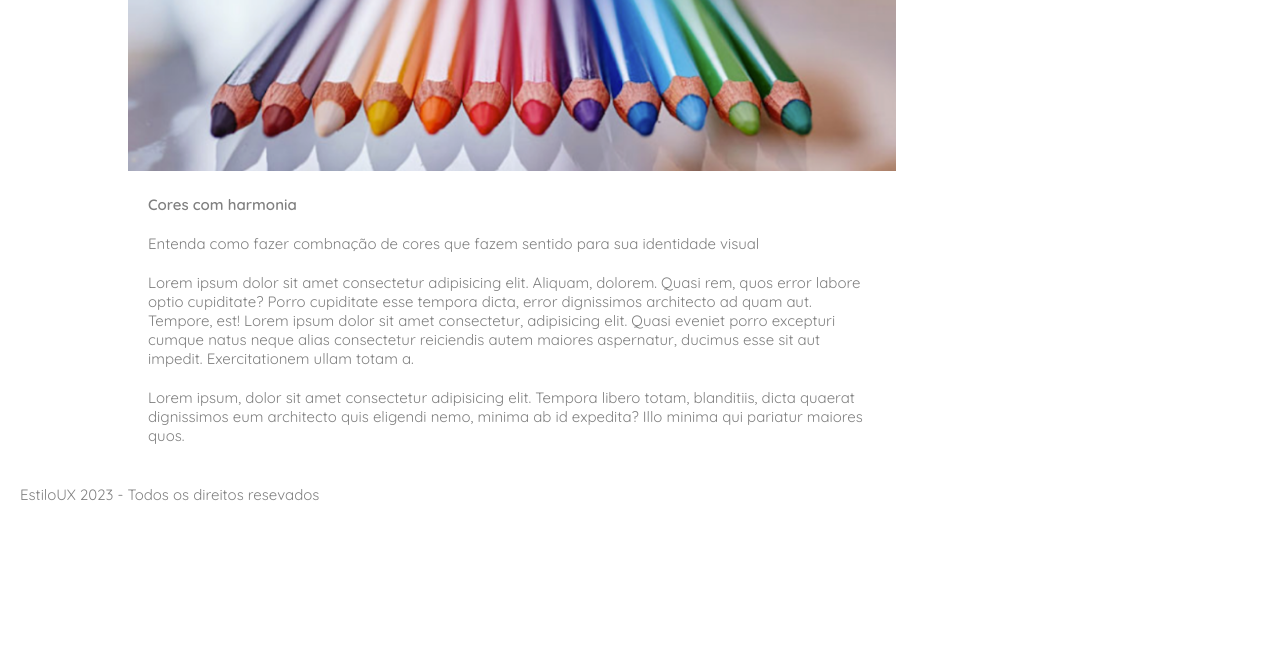
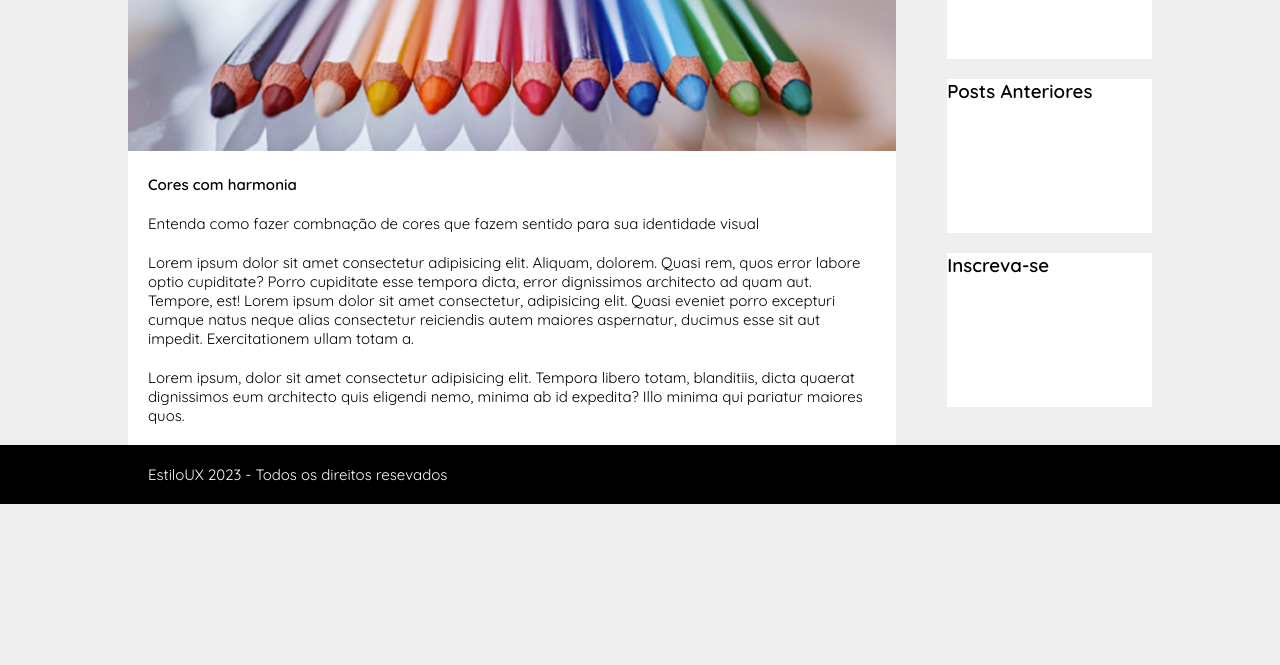
Before and after one commit to dudugt/First_project, a plain HTML site: page Index.html in a window 1280 px wide. Shown: the part 135-800 px from the top of the page. Drawn offline with Linux system fonts and the light colour scheme.

Commit message:
Projeto quase finalizado

```diff
--- a/Index.html
+++ b/Index.html
@@ -9,7 +9,8 @@
     <title>Document</title>
     <link rel="stylesheet" href="Styles/style.css">
 </head>
-  -->
+
+
 <body>
     <header>
         <!-- Usamos uma div para centralizar o texto e usar o class com se fosse um ID geral -->
@@ -26,25 +27,32 @@
             </nav>
         </div>
     </header>
+
+    <main>
         <!-- Desenolvimento Do site -->
-    <main>
+
+        <div class="container-grid colunas-flex">
+            <section class="coluna1">
                 <!-- Dividido por sections para separar as div's -->
-        <div class="container-grid colunas-flex" >
-             <section class="coluna1">
                 <img id="lapis" src="Images/Imagem de lapis.png" alt="Imagem dos lápis">
 
                 <h2>Cores com harmonia</h2>
                 <!-- Desenvolvimento dos Parágrafos -->
                 <p>Entenda como fazer combnação de cores que fazem sentido para sua identidade visual</p>
 
-                <p>Lorem ipsum dolor sit amet consectetur adipisicing elit. Aliquam, dolorem. Quasi rem, quos error labore
+                <p>Lorem ipsum dolor sit amet consectetur adipisicing elit. Aliquam, dolorem. Quasi rem, quos error
+                    labore
                     optio cupiditate? Porro cupiditate esse tempora dicta, error dignissimos architecto ad quam aut.
-                Tempore, est! Lorem ipsum dolor sit amet consectetur, adipisicing elit. Quasi eveniet porro excepturi
-                cumque natus neque alias consectetur reiciendis autem maiores aspernatur, ducimus esse sit aut impedit.
+                    Tempore, est! Lorem ipsum dolor sit amet consectetur, adipisicing elit. Quasi eveniet porro
+                    excepturi
+                    cumque natus neque alias consectetur reiciendis autem maiores aspernatur, ducimus esse sit aut
+                    impedit.
                     Exercitationem ullam totam a.</p>
 
-                 <p>Lorem ipsum, dolor sit amet consectetur adipisicing elit. Tempora libero totam, blanditiis, dicta quaerat
-                dignissimos eum architecto quis eligendi nemo, minima ab id expedita? Illo minima qui pariatur maiores
+                <p>Lorem ipsum, dolor sit amet consectetur adipisicing elit. Tempora libero totam, blanditiis, dicta
+                    quaerat
+                    dignissimos eum architecto quis eligendi nemo, minima ab id expedita? Illo minima qui pariatur
+                    maiores
                     quos.</p>
             </section>
 
@@ -68,12 +76,16 @@
                 </article>
 
             </aside>
+
         </div>
+        <!--Fim da Container-grid  -->
     </main>
 
     <footer>
+        <div class="container-grid">
             <!-- Rodapé -->
             <p>EstiloUX 2023 - Todos os direitos resevados</p>
+        </div>
     </footer>
 
 
--- a/Styles/style.css
+++ b/Styles/style.css
@@ -12,6 +12,8 @@
 .container-grid {
 
     width: 80%;
+    max-width: 1200px;
+    min-width: 992px;
     margin: 0 auto;
     /* background-color: purple; */
     display: flex;
@@ -23,7 +25,9 @@
 /* style para todo o corpo do HTML */
 body{
     font-family: 'Quicksand', sans-serif;
-    color: grey;
+    /* color: grey; */
+    color: black;
+    background-color: #EFEFEF;
 }
 
 /* cor para fundo do cabeçalho */
@@ -62,16 +66,19 @@ header nav {
 
 }
 
+
 header nav a {
     color: white;
     text-decoration: none;
 
 }
 
+
 main .colunas-flex{
 
     display: flex;
     justify-content: space-between;
+
 }
 
 
@@ -81,12 +88,7 @@ main .colunas-flex{
 
 .coluna1 {
     width: 75%;
-    /* background-color: teal; */
-}
-
-#slide{
-    width: 20%;
-    /* background-color: yellow; */
+    background-color: white;
 }
 
 section h2,p{
@@ -95,3 +97,25 @@ section h2,p{
     font-size: 15px;
 
 }
+
+
+#slide{
+    width: 20%;
+    /* background-color: yellow; */
+}
+
+/* Caixas da aside */
+main #slide article{
+
+    background-color: white ;
+    padding-bottom: 130px;
+    margin-bottom: 20px;
+}
+
+
+
+footer{
+
+    background-color: black;
+    color: white;
+}
```
Lines whose indentation alone changed are shown as unchanged.
